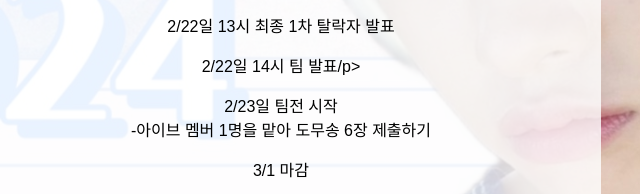
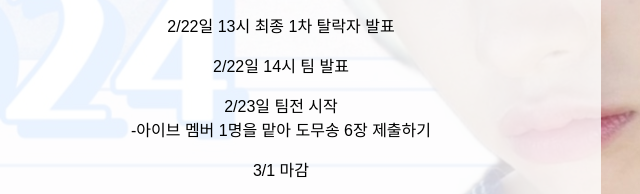
Before and after one commit to insidepixce/dodition-2024-result1, a plain HTML site: page upgrade.html in a window 1280 px wide. Shown: the part 396-590 px from the top of the page, 359-999 px from the left. Drawn offline with Linux system fonts and the light colour scheme; a web font is replaced by a local one.

Commit message:
오류 수정

```diff
--- a/upgrade.html
+++ b/upgrade.html
@@ -73,7 +73,7 @@
                 <p>2/20일 1차 탈락자 발표 / 팀 선정 시작</p>
                 <p>2/22일 10시 패자부활전 생존자 발표</p>
                 <p>2/22일 13시 최종 1차 탈락자 발표</p>
-                <p>2/22일 14시 팀 발표/p>
+                <p>2/22일 14시 팀 발표</p>
                 <p>2/23일 팀전 시작<br>-아이브 멤버 1명을 맡아 도무송 6장 제출하기</p>
                 <p>3/1 마감</p>
                 <p>3/3 탈락자 발표</p>
```
